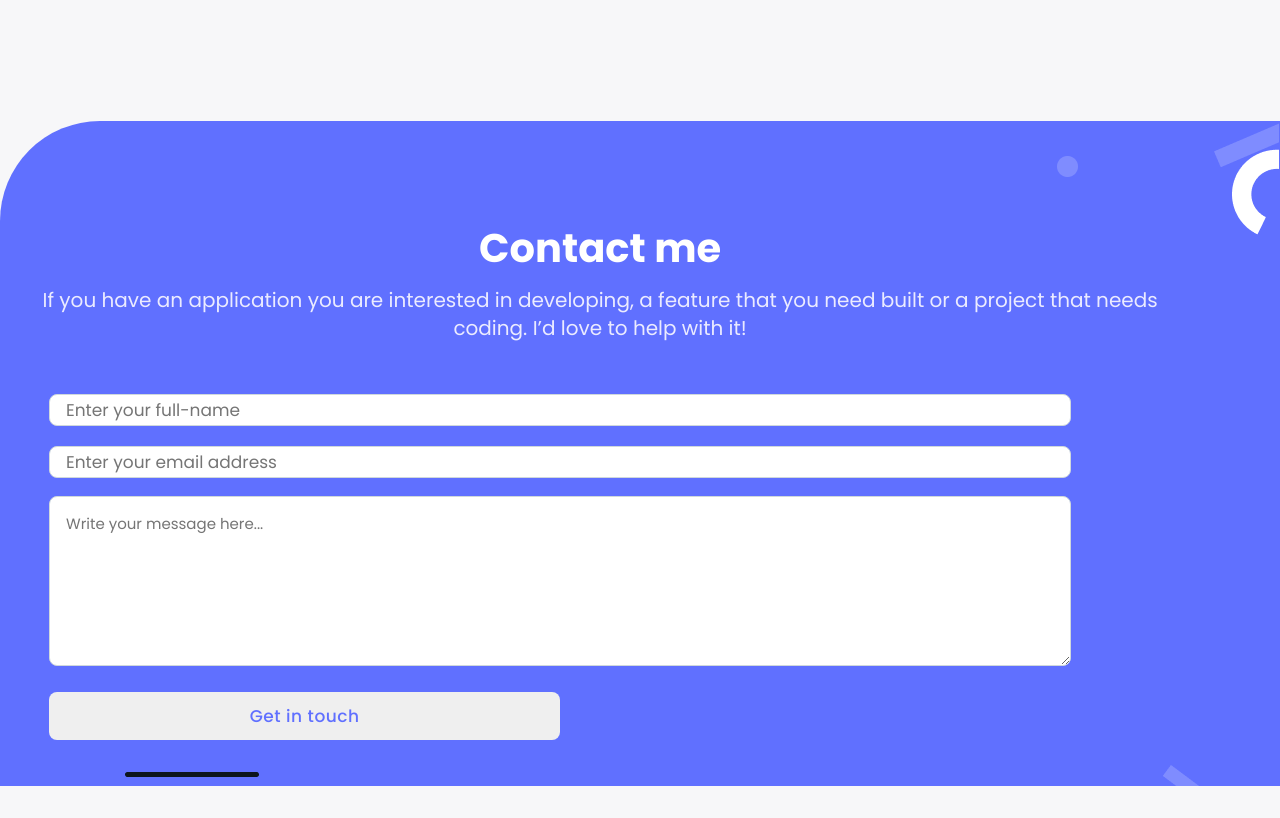
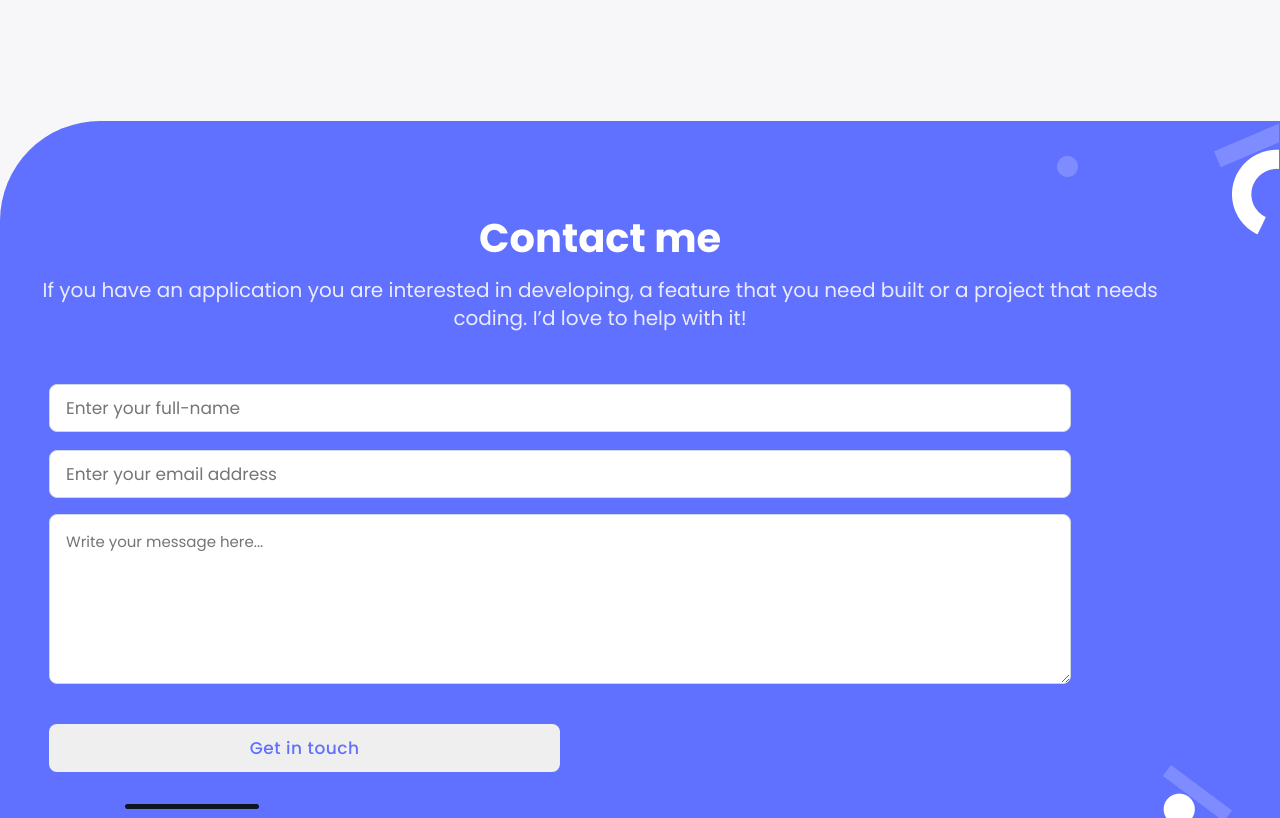
Before and after one commit to JoyTaribagshaw/My-Portfolio, a website: page index.html in a window 1280 px wide. Shown: the part 5620-6438 px from the top of the page. Before the commit the page ends 6406 px from the top, so only its background shows below. Drawn offline with nearby package versions, Linux system fonts and the light colour scheme.

Commit message:
Update CSS File

```diff
--- a/style.css
+++ b/style.css
@@ -419,11 +419,11 @@ button:hover {
   border: 1px solid transparent;
   background: #6070ff;
   border-radius: 100px 0 0 0;
-  background-image: url(assets/contact-mee.png);
+  background-image: url(Assets/contact-mee.png);
   background-position: right top;
   background-repeat: no-repeat;
   margin-top: 150px;
-  padding-top: 100px;
+  padding-top: 90px;
 }
 
 .form-content-container {
@@ -458,6 +458,8 @@ button:hover {
 }
 
 form {
+  display: flex;
+  flex-direction: column;
   width: 80%;
   margin-left: 24px;
   margin-right: 24px;
@@ -484,15 +486,14 @@ textarea {
   width: 100%;
   margin-top: -2px;
   margin-bottom: 22px;
-  color: #b3bac5;
+  color: #000000;
   font-size: 15px;
   line-height: 24px;
 }
 
 .form-element {
   width: 100%;
-  height: 18px;
-  margin-bottom: 20px;
+  height: 48px;
   color: #172b4d;
 }
 
```
